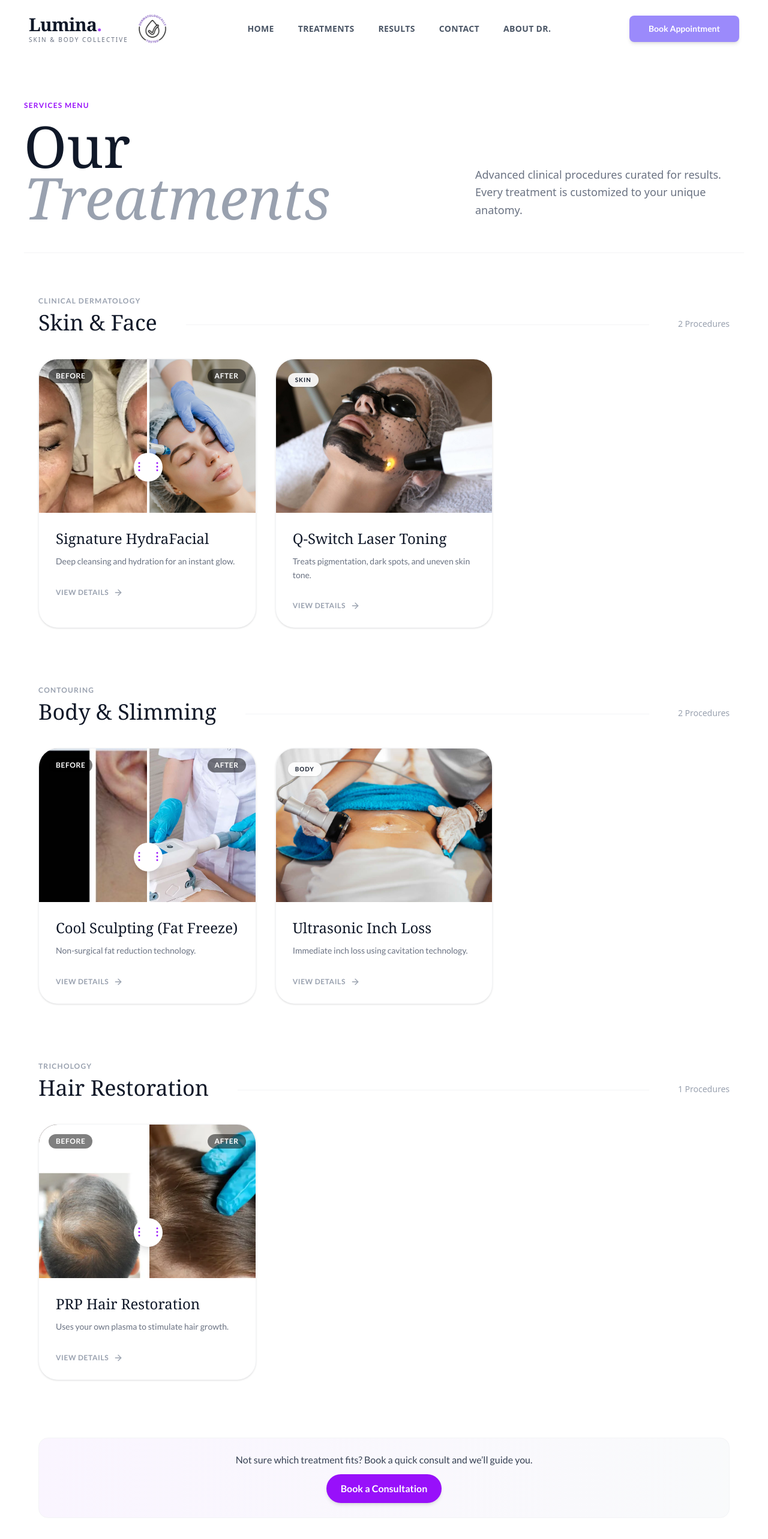
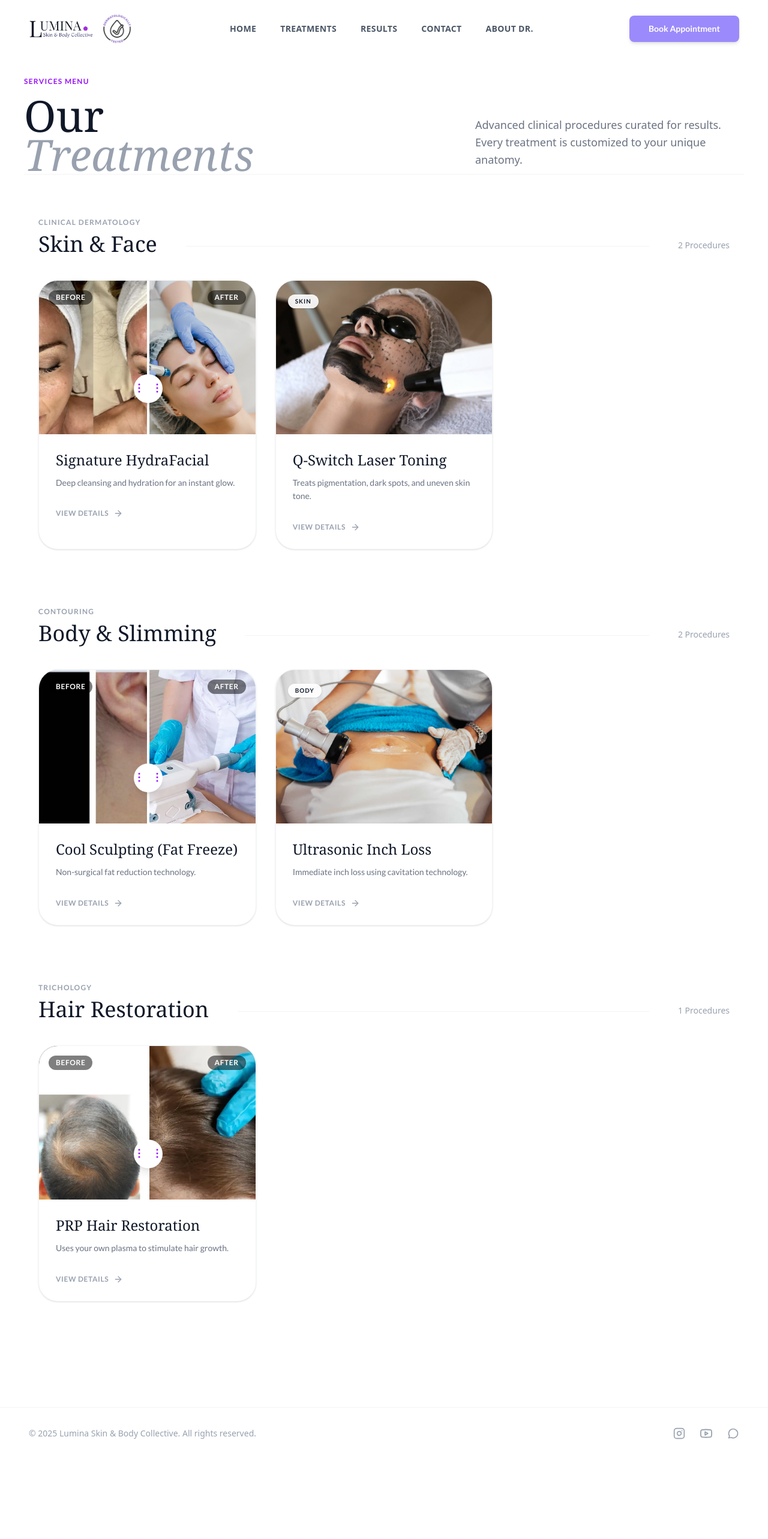
Before and after one commit to sufiyansayyed19/derma_lumina, a Next.js app: page /treatments in a window 1280 px wide. Shown: the top 2566 px of the page at 60% size. After the commit the page ends 2433 px from the top, so only its background shows below. Built offline with nearby package versions, Linux system fonts and the light colour scheme; a web font is replaced by a local one.

Commit message:
optimized

```diff
--- a/src/app/treatments/page.tsx
+++ b/src/app/treatments/page.tsx
@@ -1,6 +1,7 @@
 import Link from "next/link";
-import { ArrowRight } from "lucide-react";
+import { ArrowRight, ArrowDown } from "lucide-react";
 import Image from "next/image";
+import Breadcrumb from "../../components/ui/Breadcrumb";
 import BeforeAfterSlider from "../../components/ui/BeforeAfterSlider";
 import { TREATMENTS } from "../../lib/data";
 
@@ -22,7 +23,7 @@ export default function TreatmentsPage() {
     <main className="min-h-screen bg-white pb-20">
 
       {/* --- REFINED HEADER (Clean, Left-Aligned, High-End) --- */}
-      <section className="pt-8 md:pt-18 pb-6 md:pb-10 px-6">
+      <section className="pt-6 md:pt-8 pb-6 md:pb-10 px-6">
         <div className="max-w-[1200px] mx-auto">
 
           {/* Small Eyebrow Text */}
@@ -32,12 +33,12 @@ export default function TreatmentsPage() {
 
           {/* Big Headline */}
           <div
-            className="flex flex-col md:flex-row md:items-end justify-between gap-8 border-b border-gray-100 pb-12 page-header-reveal"
+            className="flex flex-col md:flex-row md:items-end justify-between gap-8 border-b border-gray-100  page-header-reveal"
             style={{
               animation: 'revealUp 0.7s cubic-bezier(0.34, 1.56, 0.64, 1)',
             }}
           >
-            <h1 className="font-serif text-4xl sm:text-5xl md:text-6xl lg:text-8xl text-gray-900 leading-[0.9]">
+            <h1 className="font-serif text-4xl sm:text-3xl md:text-4xl lg:text-7xl text-gray-900 leading-[0.9]">
               Our <br />
               <span className="italic text-gray-400">Treatments</span>
             </h1>
@@ -55,22 +56,10 @@ export default function TreatmentsPage() {
       </section>
 
       {/* --- CONTENT GRID --- */}
-      <div className="max-w-[1200px] mx-auto px-6 pt-6 md:pt-8">
+      <div className="max-w-[1200px] mx-auto px-6 pt-8">
         <TreatmentSection title="Skin & Face" subtitle="Clinical Dermatology" items={skinTreatments} />
         <TreatmentSection title="Body & Slimming" subtitle="Contouring" items={bodyTreatments} />
         <TreatmentSection title="Hair Restoration" subtitle="Trichology" items={hairTreatments} />
-
-        <div className="mt-10 md:mt-14 flex flex-col items-center text-center gap-3 bg-gradient-to-r from-purple-50 to-gray-50 rounded-2xl border border-gray-100 px-5 py-6">
-          <p className="text-sm md:text-base text-gray-700">
-            Not sure which treatment fits? Book a quick consult and we’ll guide you.
-          </p>
-          <Link
-            href="/contact"
-            className="px-6 py-3 rounded-full bg-purple-600 text-white font-bold text-sm md:text-base shadow-md hover:shadow-lg transition-all"
-          >
-            Book a Consultation
-          </Link>
-        </div>
       </div>
 
     </main>
@@ -82,7 +71,7 @@ export default function TreatmentsPage() {
 function TreatmentSection({ title, subtitle, items }: { title: string, subtitle: string, items: Treatment[] }) {
   if (items.length === 0) return null;
   return (
-    <div className="mb-16 md:mb-24">
+    <div className="mb-24">
       <div className="flex items-end justify-between mb-10 gap-4">
         <div>
            <span className="text-xs font-bold text-gray-400 tracking-widest uppercase block mb-2">{subtitle}</span>
@@ -94,7 +83,7 @@ function TreatmentSection({ title, subtitle, items }: { title: string, subtitle:
         </div>
       </div>
 
-      <div className="grid grid-cols-1 md:grid-cols-2 lg:grid-cols-3 gap-6 md:gap-8">
+      <div className="grid grid-cols-1 md:grid-cols-2 lg:grid-cols-3 gap-8">
         {items.map((item, idx) => (
           <TreatmentCard key={item.id} item={item} idx={idx} showSlider={idx === 0} />
         ))}
@@ -107,13 +96,13 @@ function TreatmentCard({ item, idx, showSlider }: { item: Treatment, idx: number
   return (
     <Link href={`/treatments/${item.id}`} className="group block h-full">
       <div
-        className="h-full rounded-[28px] md:rounded-[32px] border border-gray-100 bg-white shadow-sm overflow-hidden transition-all duration-500 hover:shadow-2xl hover:-translate-y-2 fade-in-up"
+        className="h-full rounded-[32px] border border-gray-100 bg-white shadow-sm overflow-hidden transition-all duration-500 hover:shadow-2xl hover:-translate-y-2 fade-in-up"
         style={{
           animation: `fadeInUp 0.6s ease-out ${idx * 0.15}s both`,
         }}
       >
 
-        <div className="relative h-52 md:h-64 bg-gray-50 overflow-hidden">
+        <div className="relative h-64 bg-gray-50 overflow-hidden">
           {showSlider && item.beforeAfterImage ? (
             <BeforeAfterSlider
               beforeImage={item.image}
@@ -139,7 +128,7 @@ function TreatmentCard({ item, idx, showSlider }: { item: Treatment, idx: number
           )}
         </div>
 
-        <div className="p-5 md:p-7 flex flex-col gap-3 md:gap-4">
+        <div className="p-7 flex flex-col gap-4">
           <div className="space-y-3">
             <h3 className="font-serif text-2xl text-gray-900 transition-colors group-hover:text-purple-600 leading-tight">
               {item.title}
--- a/src/components/layout/Navbar.tsx
+++ b/src/components/layout/Navbar.tsx
@@ -43,17 +43,19 @@ export default function Navbar() {
 
         {/* 1. Logo Section with Certification Icon */}
         <div className="flex items-center gap-3">
-          <Link href="/" className="flex flex-col group">
-            <span className="font-serif text-3xl font-bold text-gray-900 tracking-tight transition-colors group-hover:text-purple-600">
-              Lumina<span className="text-purple-500">.</span>
-            </span>
-            <span className="text-[10px] uppercase tracking-[0.2em] text-gray-500 font-sans group-hover:text-purple-600 transition-colors">
-              Skin & Body Collective
-            </span>
+          <Link href="/" className="flex items-center">
+            <Image
+              src="/icons/logo.png"
+              alt="Lumina Skin & Body Collective"
+              width={190}
+              height={52}
+              className="h-12 md:h-[54px] w-auto object-contain"
+              priority
+            />
           </Link>
 
           {/* Dermatologically Tested Icon */}
-          <div className="hidden sm:block relative w-14 h-14 pulse-soft">
+          <div className="relative w-10 h-10 sm:w-14 sm:h-14 pulse-soft">
             <Image
               src="/icons/icon.png"
               alt="Dermatologically Tested"
```
